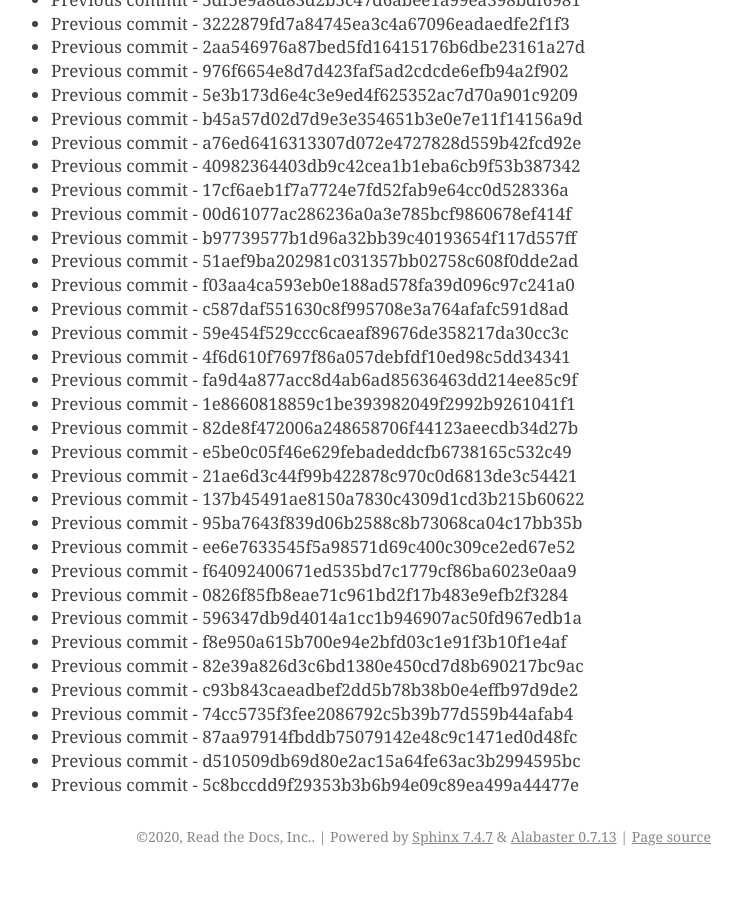
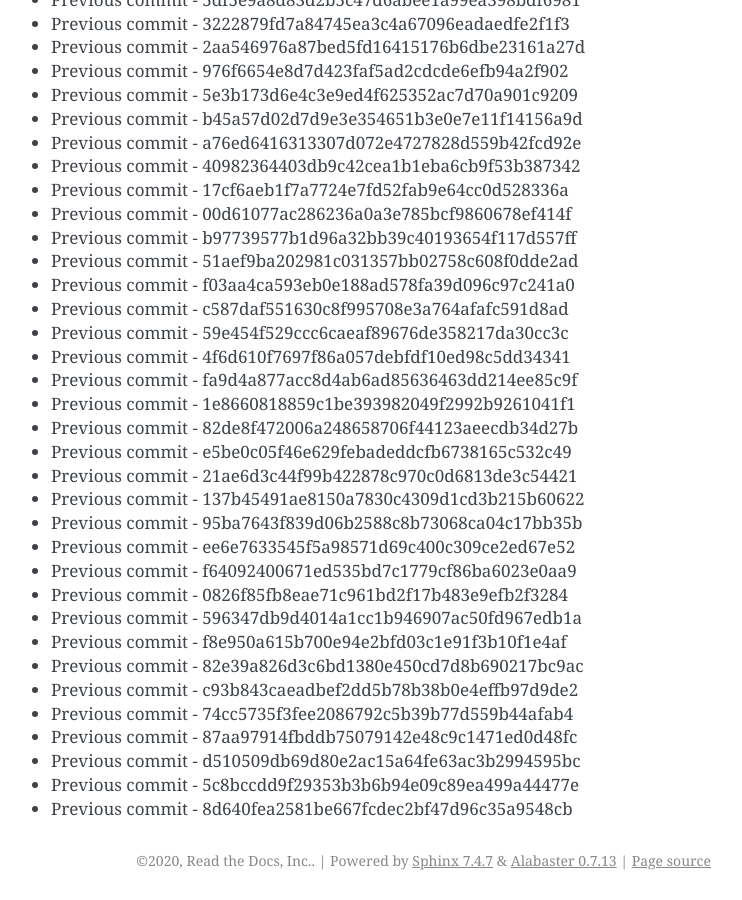
Before and after one commit to readthedocs/rtd-git-stresstest, a Sphinx documentation site: the page built from docs/updates.rst, in a window 1280 px wide and 900 px high, scrolled down 105838 px. Shown: the whole window, without its empty margins (399-1141 px from the left). Built offline with Sphinx 7.4.7, drawn with Linux system fonts in a browser that asks for light colours; before the commit the page ends 106714 px from its top, so only the background shows below that.

Commit message:
Generating commit from previous: 8d640fea2581be667fcdec2bf47d96c35a9548cb

```diff
--- a/docs/updates.rst
+++ b/docs/updates.rst
@@ -4479,3 +4479,4 @@ It can be tested for any performance characteristics.
 * Previous commit - 87aa97914fbddb75079142e48c9c1471ed0d48fc
 * Previous commit - d510509db69d80e2ac15a64fe63ac3b2994595bc
 * Previous commit - 5c8bccdd9f29353b3b6b94e09c89ea499a44477e
+* Previous commit - 8d640fea2581be667fcdec2bf47d96c35a9548cb
```
